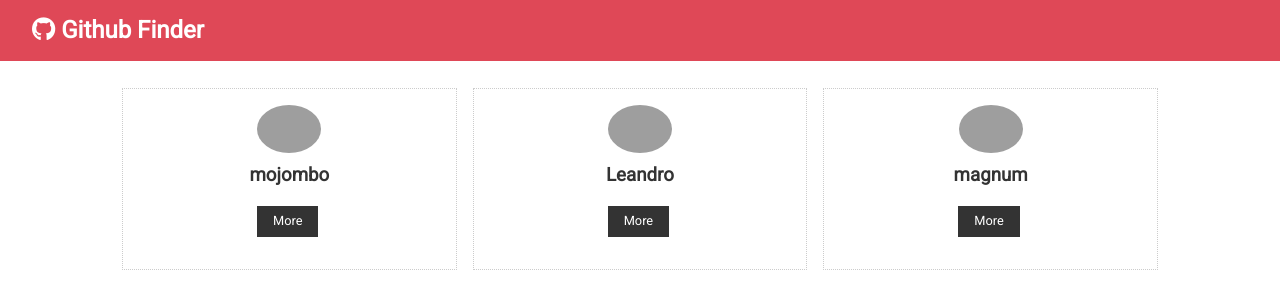
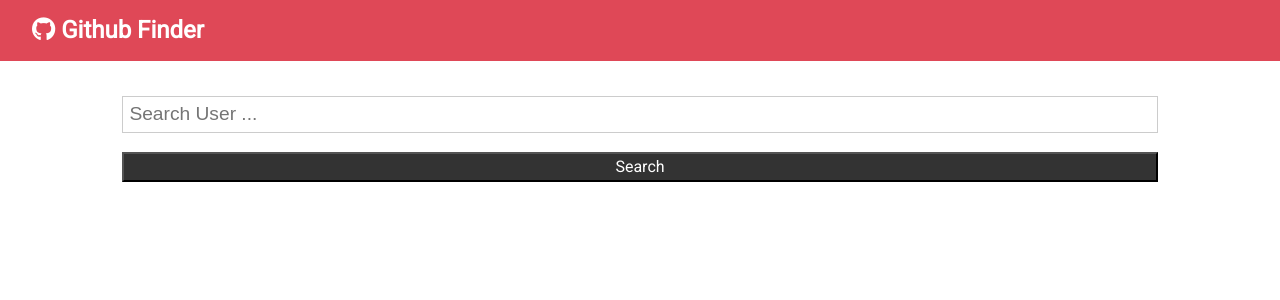
Before and after one commit to Balazs-D/github-finder, a React (Create React App) app: page / in a window 1280 px wide. Shown: the top 300 px of the page. Built offline with nearby package versions, Linux system fonts and the light colour scheme; grey boxes are pictures that could not be loaded.

Commit message:
api key registered / search bar added

```diff
--- a/src/components/App.js
+++ b/src/components/App.js
@@ -1,19 +1,48 @@
 import React, { Component } from 'react';
+import Search from './users/Search';
+import axios from 'axios';
 import Navbar from './Layouts/Navbar';
-import Users from './users/Users'
+import Users from './users/Users';
 import '../assets/css/App.css';
 
 class App extends Component {
+  state = {
+    users: [],
+    loading: false
+  };
+
+  // async componentDidMount() {
+  //   this.setState({ loading: true });
+
+  //   const res = await axios.get(
+  //     `https://api.github.com/users?client_id=${process.env.REACT_APP_GITHUB_CLIENT_ID}&client_secret=${process.env.REACT_APP__GITHUB_CLIENT_SECRET}`
+  //   );
+
+  //   this.setState({ users: res.data, loading: false });
+  // }
+
+  searchUsers = async text => {
+    const res = await axios.get(
+      `https://api.github.com/search/users?q=${text}&client_id=${process.env.REACT_APP_GITHUB_CLIENT_ID}&client_secret=${process.env.REACT_APP__GITHUB_CLIENT_SECRET}`
+    );
+
+    this.setState({ users: res.data.items, loading: false });
+  };
+
   render() {
     return (
       <div className='App'>
         <Navbar />
         <div className='container'>
-          <Users />
+          <Search searchUsers={this.searchUsers} />
+          <Users loading={this.state.loading} users={this.state.users} />
         </div>
       </div>
     );
   }
 }
 
+
+
+
 export default App;
--- a/src/components/Layouts/Navbar.js
+++ b/src/components/Layouts/Navbar.js
@@ -1,12 +1,12 @@
 import React from 'react'
 import PropTypes from 'prop-types'
 
-const Navbar = ({icon, title}) => {
+const Navbar = ({ title}) => {
 
         return (
           <nav className='navbar bg-primary'>
             <h1>
-              <i className={icon}></i> {title}
+              <i className='fab fa-github'></i> {title}
             </h1>
           </nav>
         );
--- /dev/null
+++ b/src/components/Layouts/Spinner.js
@@ -0,0 +1,12 @@
+import React from 'react';
+import spinner from './spinner.gif';
+
+export const Spinner = () => <>
+      <img
+        src={spinner}
+        alt='Loading...'
+        style={{ width: '200px', margin: 'auto', display: 'block' }}
+      />
+    </>
+
+export default Spinner
--- /dev/null
+++ b/src/components/users/Search.js
@@ -0,0 +1,35 @@
+import React, { Component } from 'react';
+
+export class Search extends Component {
+
+    state = {
+        text: ''
+    }
+
+    onChange = e => this.setState({ [e.target.name]: e.target.value })
+    onSubmit = e => {
+    e.preventDefault();
+   this.props.searchUsers(this.state.text);
+   this.setState({ text: ''})
+    }
+
+  render() {
+    return (
+      <div>
+        <form
+        onSubmit={this.onSubmit}
+        className='form'>
+          <input
+          type='text'
+          name='text'
+          placeholder='Search User ...'
+          value={this.state.text}
+          onChange={this.onChange} />
+          <input type='submit' value='Search' className='btn-dark btn-block' />
+        </form>
+      </div>
+    );
+  }
+}
+
+export default Search;
--- a/src/components/users/Users.js
+++ b/src/components/users/Users.js
@@ -1,41 +1,31 @@
-import React, { Component } from 'react'
+import React from 'react'
 import UserItem from './UserItem'
+import Spinner from '../Layouts/Spinner'
+import PropTypes from 'prop-types'
 
- class UsersU extends Component {
-     state = {
-        users: [
-            {
-      id: '1',
-      login: 'mojombo',
-      avatar_url: 'https://avatars0.githubusercontent.com/u/1?v=4',
-      html_url: 'https://github.com/mojombo'
-    },
-    {
-      id: '2',
-      login: 'Leandro',
-      avatar_url: 'https://avatars1.githubusercontent.com/u/34239373?s=400&v=4',
-      html_url: 'https://github.com/LeandroDCI'
-    },
-    {
-      id: '3',
-      login: 'magnum',
-      avatar_url: 'https://avatars2.githubusercontent.com/u/1268598?s=400&v=4',
-      html_url: 'https://github.com/magnumripper'
-    }
-        ]
-     }
-
-    render() {
-        return (
+ const Users = ({ users, loading}) => {
+  if(loading){
+      return <Spinner />
+  }
+  else {
+     return (
             <div style={userStyle}>
 
-             {this.state.users.map(user => (
+             {users.map(user => (
                  <UserItem key={user.id} user={user} />
              ))}
 
             </div>
         )
-    }
+
+  }
+
+
+}
+
+Users.propTypes = {
+  users: PropTypes.array.isRequired,
+  loading: PropTypes.bool.isRequired,
 }
 
 const userStyle= {
@@ -43,4 +33,4 @@
   gridTemplateColumns: 'repeat(3, 1fr)',
   gridGap: '1rem'
 }
-export default UsersU
+export default Users
```
Also changed, not shown: src/components/Layouts/spinner.gif (added).
